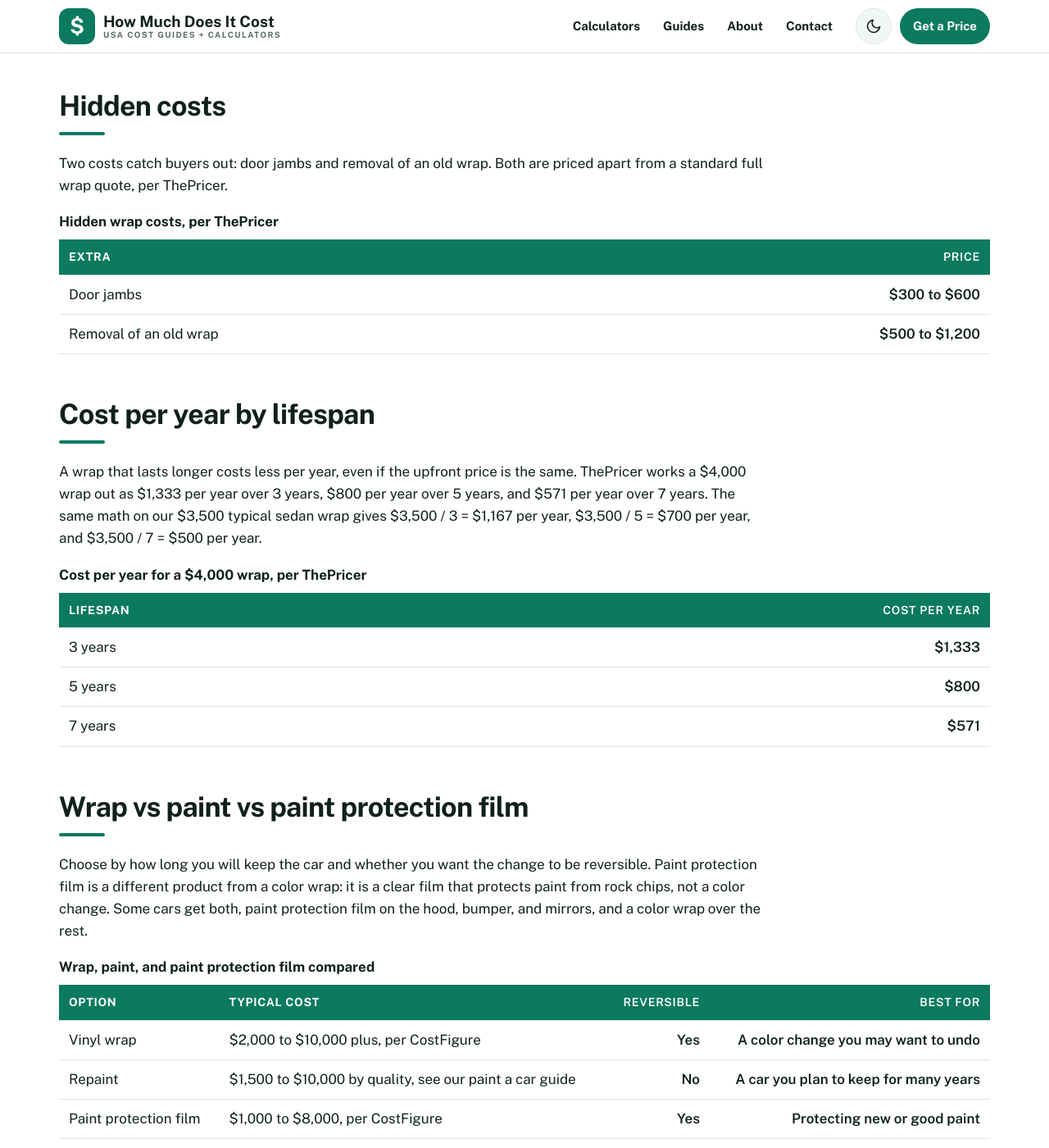
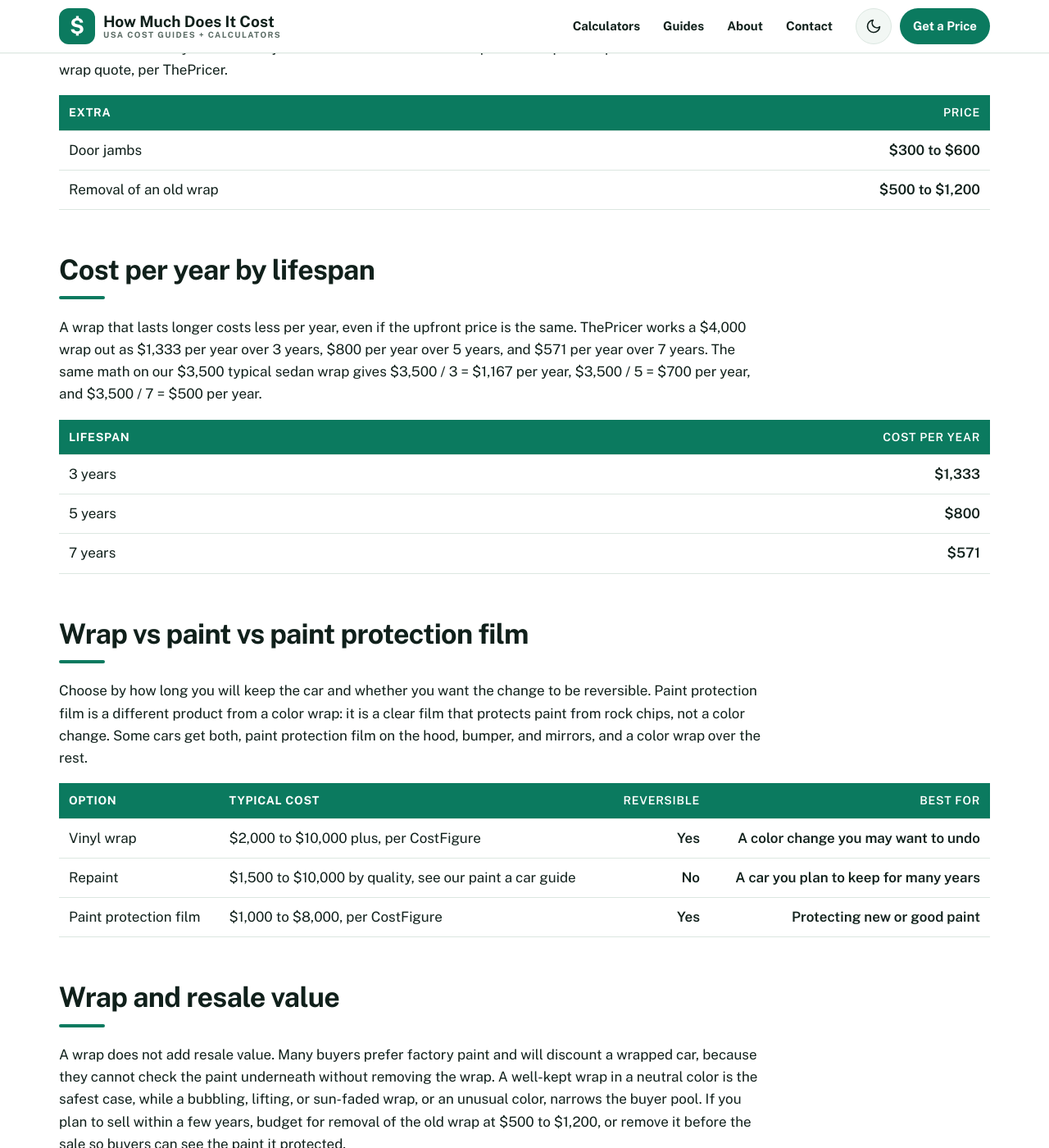
Before and after one commit to zaidmeo09-dhangal/howmuchdoesitcostusa, a Jekyll site: the page built from car-wrap-cost-calculator.md, in a window 1280 px wide and 1400 px high, scrolled down 6151 px. Shown: the whole window at 82% size. Built offline with Jekyll 4.4.1, drawn with Linux system fonts in a browser that asks for light colours; some web fonts are replaced; some of the changed text lies outside the part shown.

Commit message:
Initial deploy: add car-wrap-cost-calculator.md

```diff
--- a/car-wrap-cost-calculator.md
+++ b/car-wrap-cost-calculator.md
@@ -231,7 +231,7 @@ schema: |
   <p class="table-hint">Swipe to see the High column &rarr;</p>
   <div class="table-wrap">
     <table class="cost-table">
-      <caption>Sample estimated cost breakdown, updated for your selection</caption>
+
       <thead>
         <tr><th>Item</th><th>Low</th><th>Typical</th><th>High</th></tr>
       </thead>
@@ -281,7 +281,7 @@ schema: |
   <p class="table-hint">Swipe to see the Full wrap range column &rarr;</p>
   <div class="table-wrap">
     <table class="cost-table">
-      <caption>Full wrap sample ranges by vehicle type, per ThePricer</caption>
+
       <thead>
         <tr><th>Vehicle type</th><th>Full wrap range</th></tr>
       </thead>
@@ -303,7 +303,7 @@ schema: |
   <p class="table-hint">Swipe to see the Price column &rarr;</p>
   <div class="table-wrap">
     <table class="cost-table">
-      <caption>Full wrap cost by finish, per CostFigure and ThePricer</caption>
+
       <thead>
         <tr><th>Finish</th><th>Price</th></tr>
       </thead>
@@ -321,7 +321,7 @@ schema: |
   <p class="table-hint">Swipe to see the Price column &rarr;</p>
   <div class="table-wrap">
     <table class="cost-table">
-      <caption>Partial wrap sample prices, per ThePricer</caption>
+
       <thead>
         <tr><th>Partial wrap</th><th>Price</th></tr>
       </thead>
@@ -340,7 +340,7 @@ schema: |
   <p class="table-hint">Swipe to see the Price column &rarr;</p>
   <div class="table-wrap">
     <table class="cost-table">
-      <caption>Hidden wrap costs, per ThePricer</caption>
+
       <thead>
         <tr><th>Extra</th><th>Price</th></tr>
       </thead>
@@ -356,7 +356,7 @@ schema: |
   <p class="table-hint">Swipe to see the Cost per year column &rarr;</p>
   <div class="table-wrap">
     <table class="cost-table">
-      <caption>Cost per year for a $4,000 wrap, per ThePricer</caption>
+
       <thead>
         <tr><th>Lifespan</th><th>Cost per year</th></tr>
       </thead>
@@ -373,7 +373,7 @@ schema: |
   <p class="table-hint">Swipe to see the Best for column &rarr;</p>
   <div class="table-wrap">
     <table class="cost-table">
-      <caption>Wrap, paint, and paint protection film compared</caption>
+
       <thead>
         <tr><th>Option</th><th>Typical cost</th><th>Reversible</th><th>Best for</th></tr>
       </thead>
```
